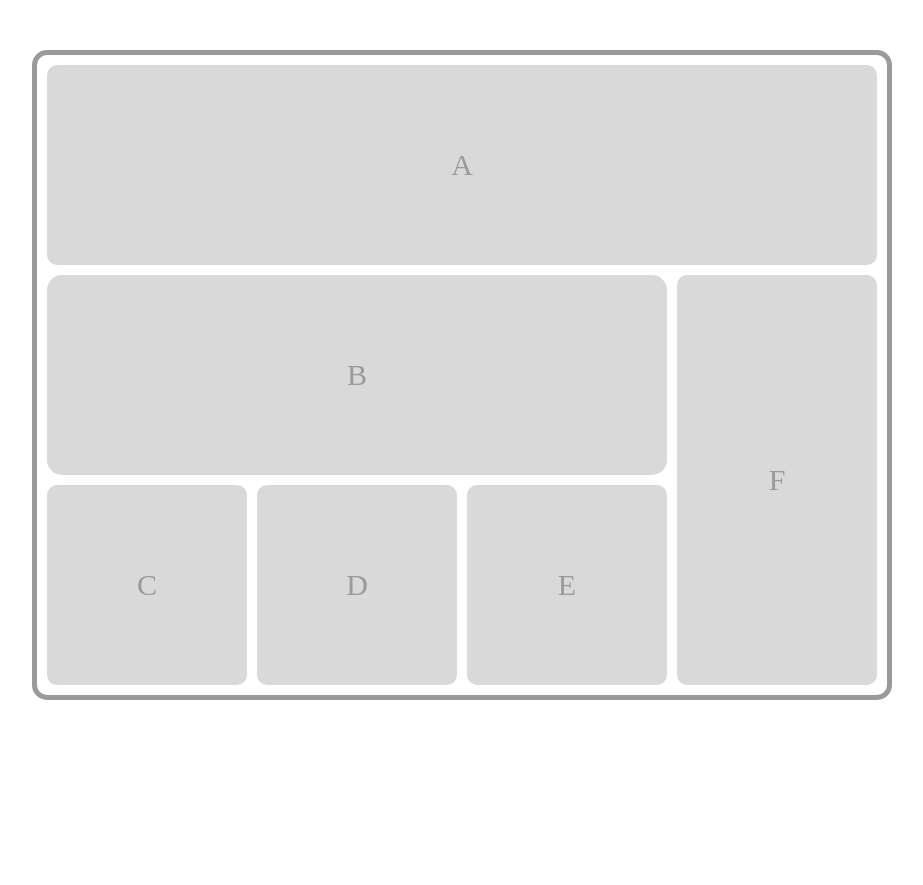
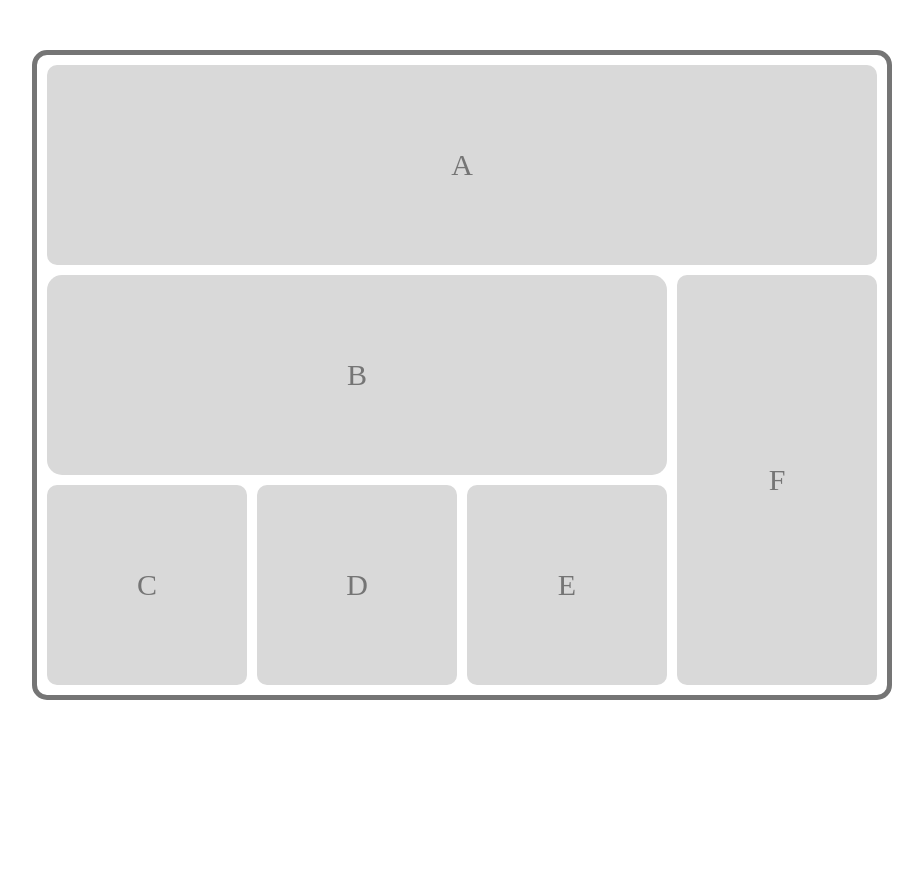
Before and after one commit to KOJIOTOB/Practice, a plain HTML site: page Lesson 3 HTML/Task 4/index.html in a window 1280 px wide. Shown: the whole page, without its empty margins (178-1101 px from the left). Drawn offline with Linux system fonts and the light colour scheme.

Commit message:
new color text

```diff
--- a/Lesson 3 HTML/Task 4/main.css
+++ b/Lesson 3 HTML/Task 4/main.css
@@ -5,7 +5,7 @@ body {
 .container  {
     width: 850px;
     height: 640px;
-    border: 5px solid #9a9a9a;
+    border: 5px solid #757575FF;
     border-radius: 15px;
     margin: 50px auto;
 }
@@ -19,7 +19,7 @@ body {
     justify-content: center;
     align-items: center;
     font-size: 30px;
-    color: #9a9a9a;
+    color: #757575FF;
     margin: 10px auto;
 }
 
@@ -37,7 +37,7 @@ body {
     justify-content: center;
     align-items: center;
     font-size: 30px;
-    color: #9a9a9a;
+    color: #757575FF;
 }
 
 .block-f {
@@ -50,7 +50,7 @@ body {
     justify-content: center;
     align-items: center;
     font-size: 30px;
-    color: #9a9a9a;
+    color: #757575FF;
 }
 
 .block-2 {
@@ -68,7 +68,7 @@ body {
     justify-content: center;
     align-items: center;
     font-size: 30px;
-    color: #9a9a9a;
+    color: #757575FF;
     margin-left: 10px;
 }
 
@@ -84,7 +84,7 @@ body {
     justify-content: center;
     align-items: center;
     font-size: 30px;
-    color: #9a9a9a;
+    color: #757575FF;
     margin-left: 10px;
 }
 
@@ -99,6 +99,6 @@ body {
     justify-content: center;
     align-items: center;
     font-size: 30px;
-    color: #9a9a9a;
+    color: #757575FF;
     margin-left: 10px;
 }
```
